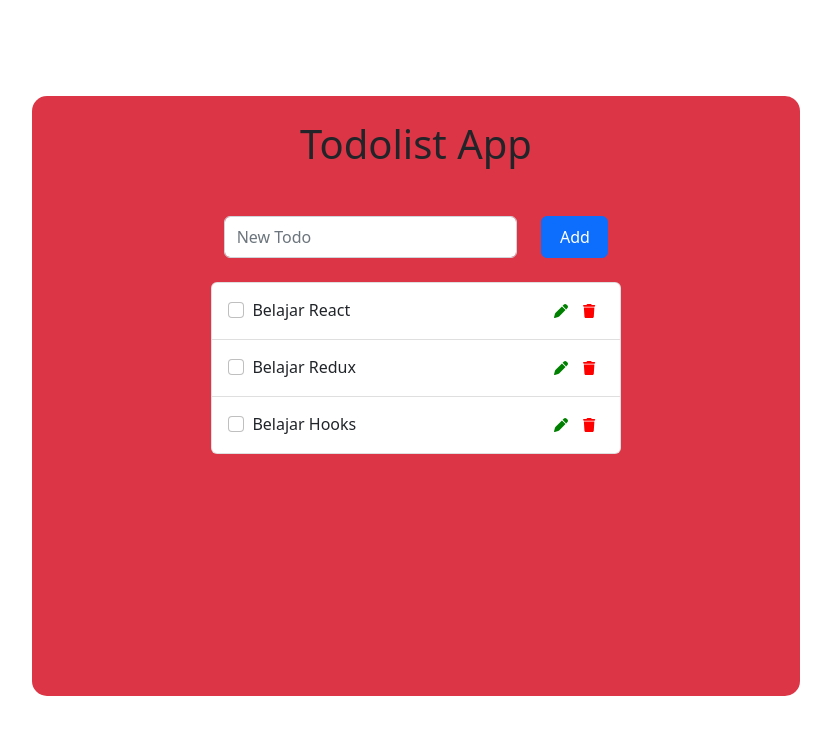
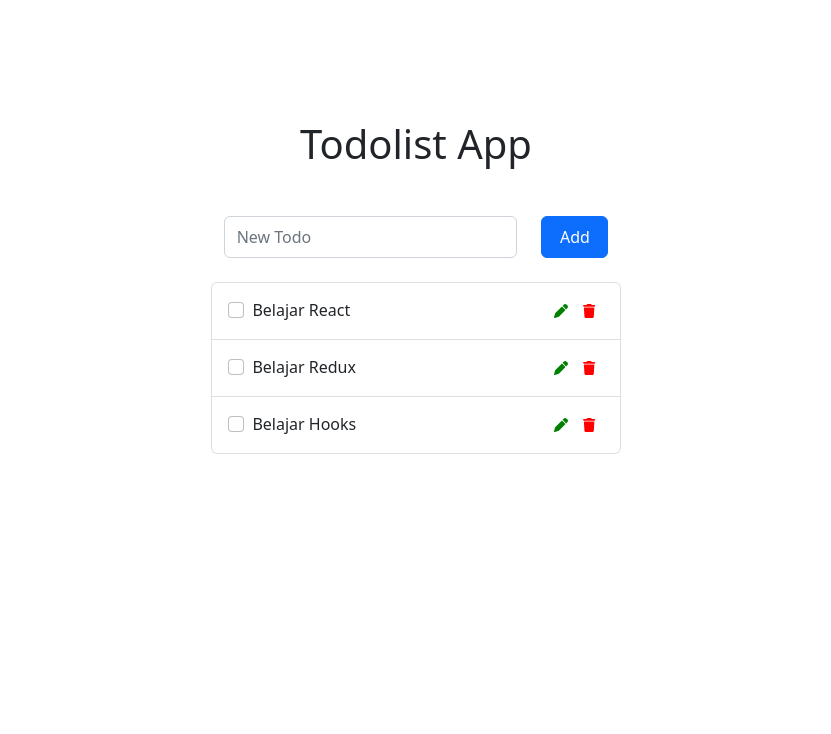
Before and after one commit to royanlord/skilvul-todolist-app, a React (Vite) app: page / in a window 1280 px wide. Shown: the top 734 px of the page, without its empty margins (224-1055 px from the left). Built offline with nearby package versions, Linux system fonts and the light colour scheme.

Commit message:
add className

```diff
--- a/src/components/TodoList.jsx
+++ b/src/components/TodoList.jsx
@@ -4,7 +4,7 @@
 export const TodoList = () => {
     return (
         <>
-            <div className="container box bg-danger">
+            <div className="container box">
                 <h1 className='text-center pt-4'>Todolist App</h1>
                 <div className="todo-input d-flex justify-content-center mt-lg-5 mt-4">
                     <form>
```
